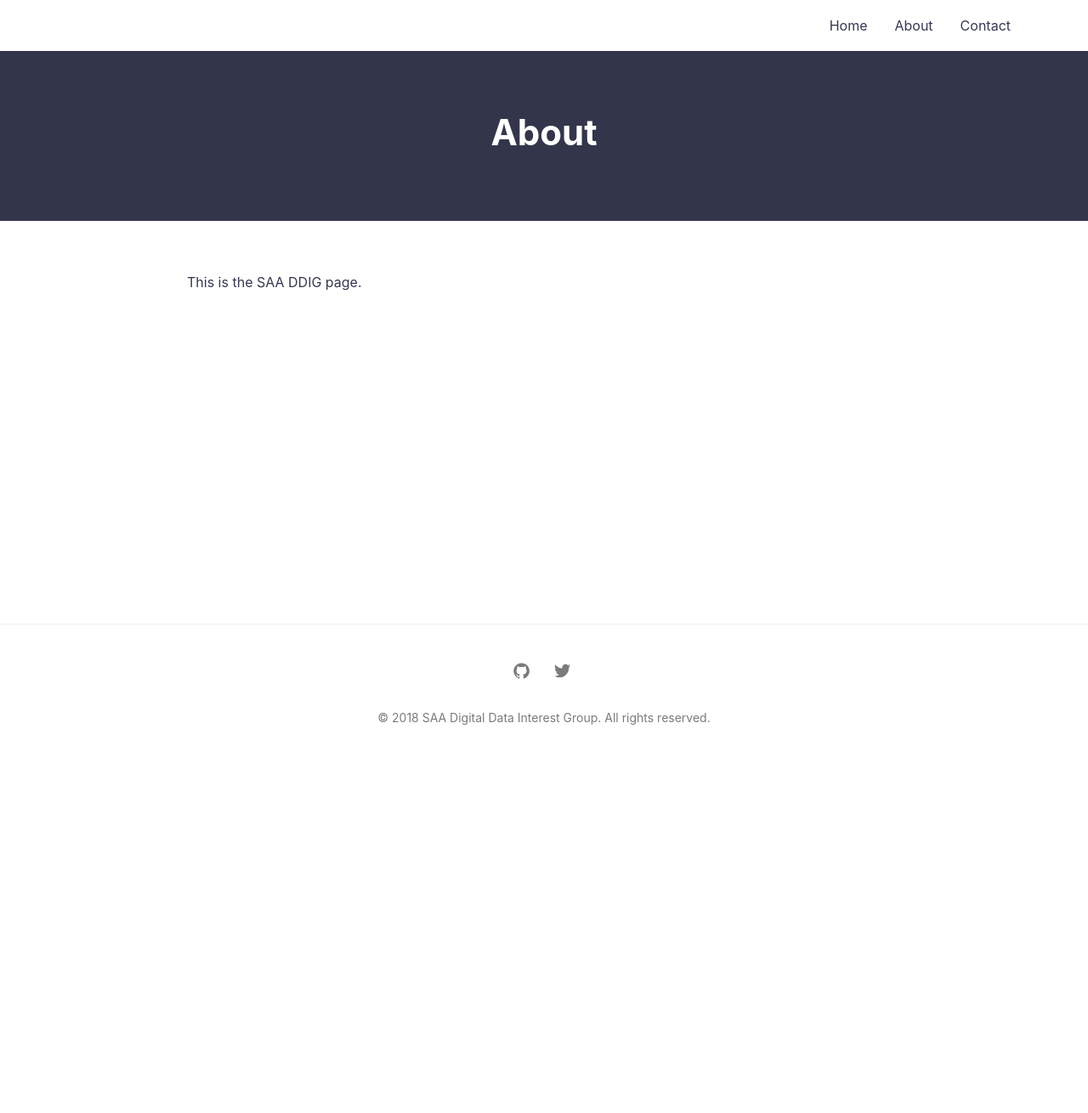
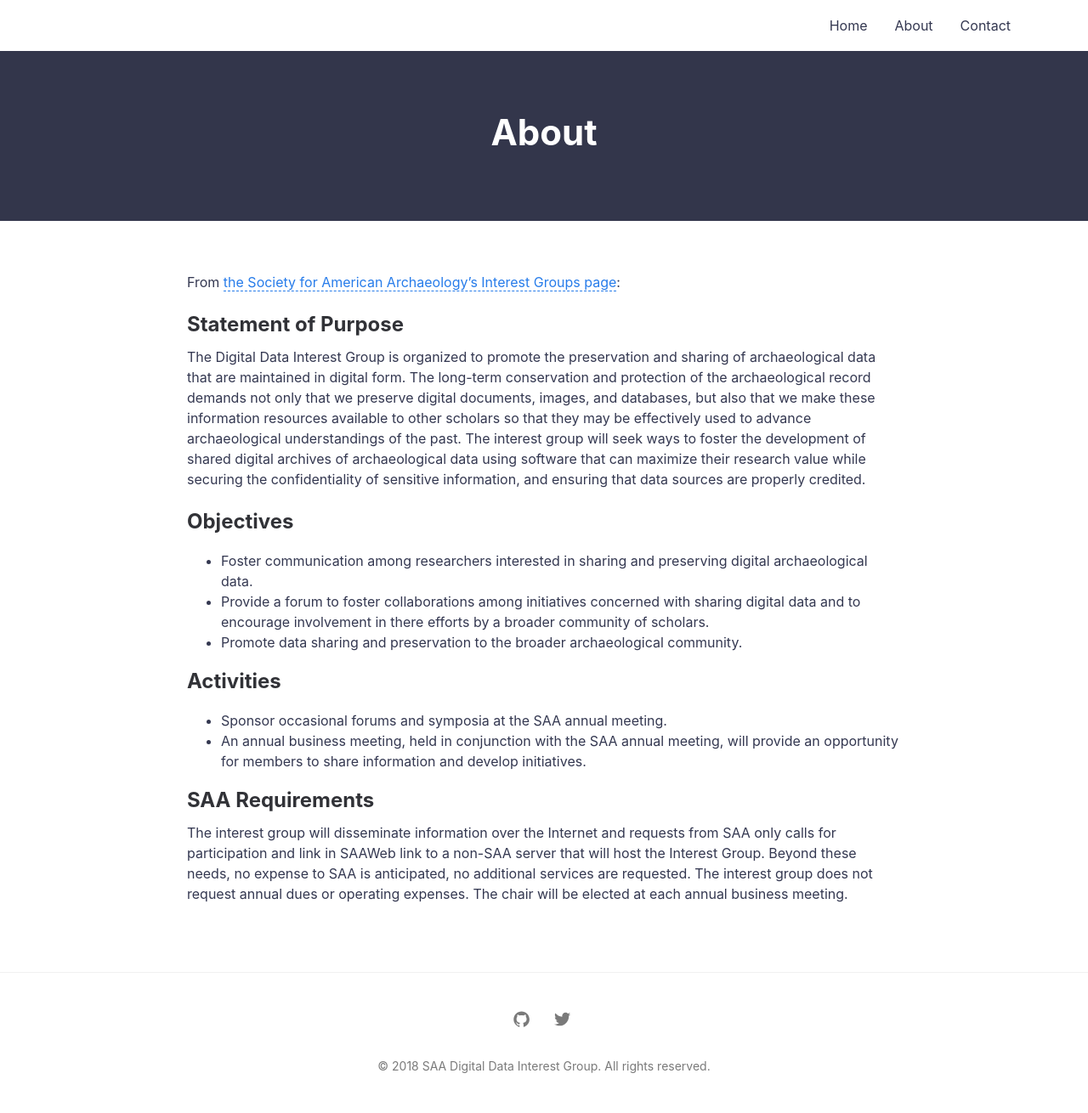
Before and after one commit to saaddig/news, a Jekyll site: the page built from about.md, in a window 1280 px wide. Shown: the whole page at 85% size. Built offline with Jekyll 4.4.1, drawn with Linux system fonts in a browser that asks for light colours; before the commit the page ends 900 px from its top, so only the background shows below that.

Commit message:
Update about.md

```diff
--- a/about.md
+++ b/about.md
@@ -4,4 +4,22 @@ title: About
 permalink: /about/
 ---
 
-This is the SAA DDIG page.
+From [the Society for American Archaeology's Interest Groups page](http://www.saa.org/ForMembers/InterestGroups/DigitalDataInterestGroup/tabid/151/Default.aspx):
+
+## Statement of Purpose
+
+The Digital Data Interest Group is organized to promote the preservation and sharing of archaeological data that are maintained in digital form. The long-term conservation and protection of the archaeological record demands not only that we preserve digital documents, images, and databases, but also that we make these information resources available to other scholars so that they may be effectively used to advance archaeological understandings of the past. The interest group will seek ways to foster the development of shared digital archives of archaeological data using software that can maximize their research value while securing the confidentiality of sensitive information, and ensuring that data sources are properly credited.
+
+## Objectives
+- Foster communication among researchers interested in sharing and preserving digital archaeological data.
+- Provide a forum to foster collaborations among initiatives concerned with sharing digital data and to encourage involvement in there efforts by a broader community of scholars.
+- Promote data sharing and preservation to the broader archaeological community.
+
+## Activities
+
+- Sponsor occasional forums and symposia at the SAA annual meeting.
+- An annual business meeting, held in conjunction with the SAA annual meeting, will provide an opportunity for members to share information and develop initiatives.
+
+## SAA Requirements
+
+The interest group will disseminate information over the Internet and requests from SAA only calls for participation and link in SAAWeb link to a non-SAA server that will host the Interest Group. Beyond these needs, no expense to SAA is anticipated, no additional services are requested. The interest group does not request annual dues or operating expenses. The chair will be elected at each annual business meeting.
```
